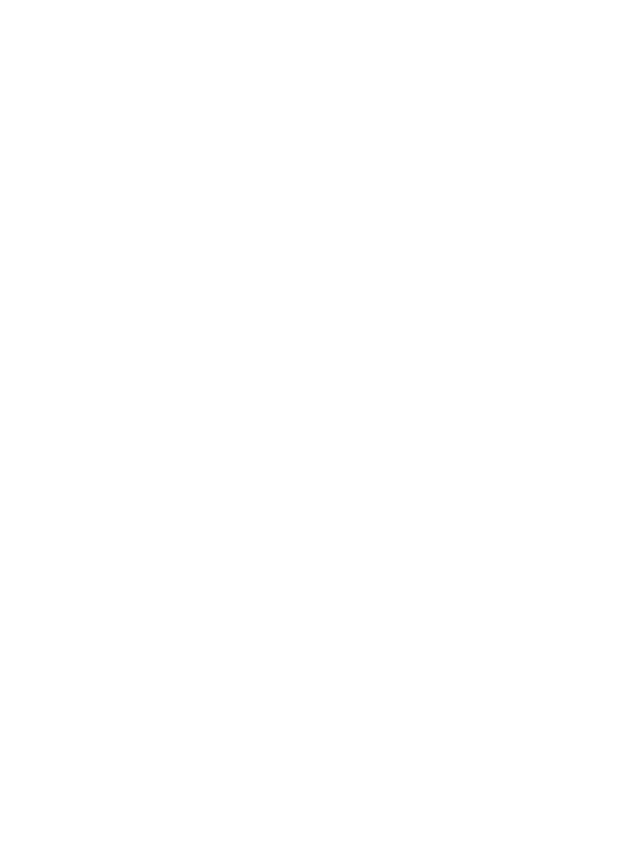
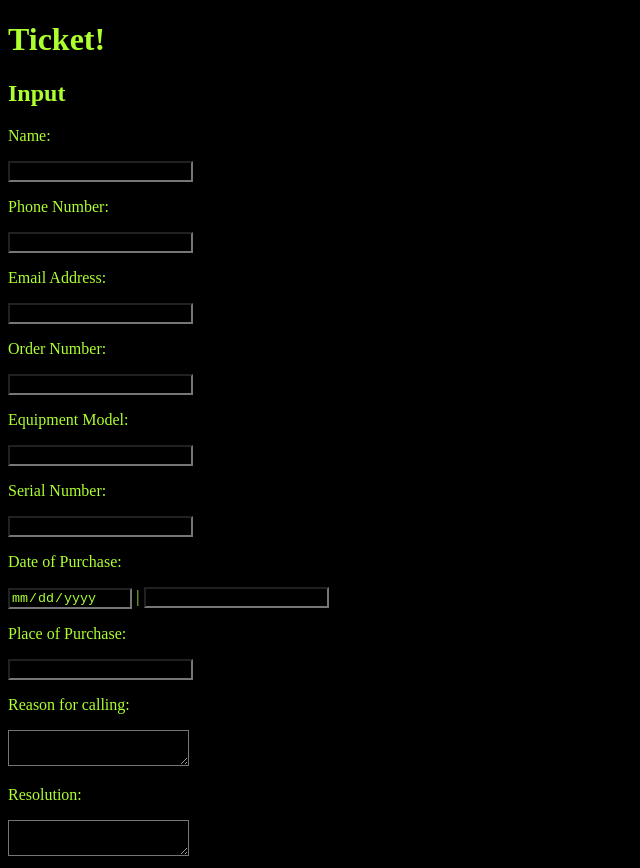
Before and after one commit to lwki-sy/ticket.format, a plain HTML site: page index.html in a window 1280 px wide. Shown: the whole page, without its empty margins (0-640 px from the left). Before the commit the page ends 800 px from the top, so only its background shows below. Drawn offline with Linux system fonts and the light colour scheme.

Commit message:
add basic info and css

```diff
--- a/index.html
+++ b/index.html
@@ -4,8 +4,22 @@
     <meta charset="UTF-8">
     <meta name="viewport" content="width=device-width, initial-scale=1.0">
     <title>Ticket!</title>
+    <link rel="stylesheet" href="style.css">
 </head>
 <body>
-
+    <h1>Ticket!</h1>
+    <div>
+        <h2>Input</h2>
+        <p>Name:</p> <input type="text">
+        <p>Phone Number:</p> <input type="number">
+        <p>Email Address:</p> <input type="email">
+        <p>Order Number:</p> <input type="text">
+        <p>Equipment Model:</p> <input type="text">
+        <p>Serial Number:</p> <input type="text">
+        <p>Date of Purchase:</p> <input type="date"> | <input type="text">
+        <p>Place of Purchase:</p> <input type="text">
+        <p>Reason for calling:</p> <textarea></textarea>
+        <p>Resolution:</p> <textarea></textarea>
+    </div>
 </body>
 </html>
--- /dev/null
+++ b/style.css
@@ -0,0 +1,4 @@
+*{
+    background-color: black;
+    color:greenyellow;
+}
```
